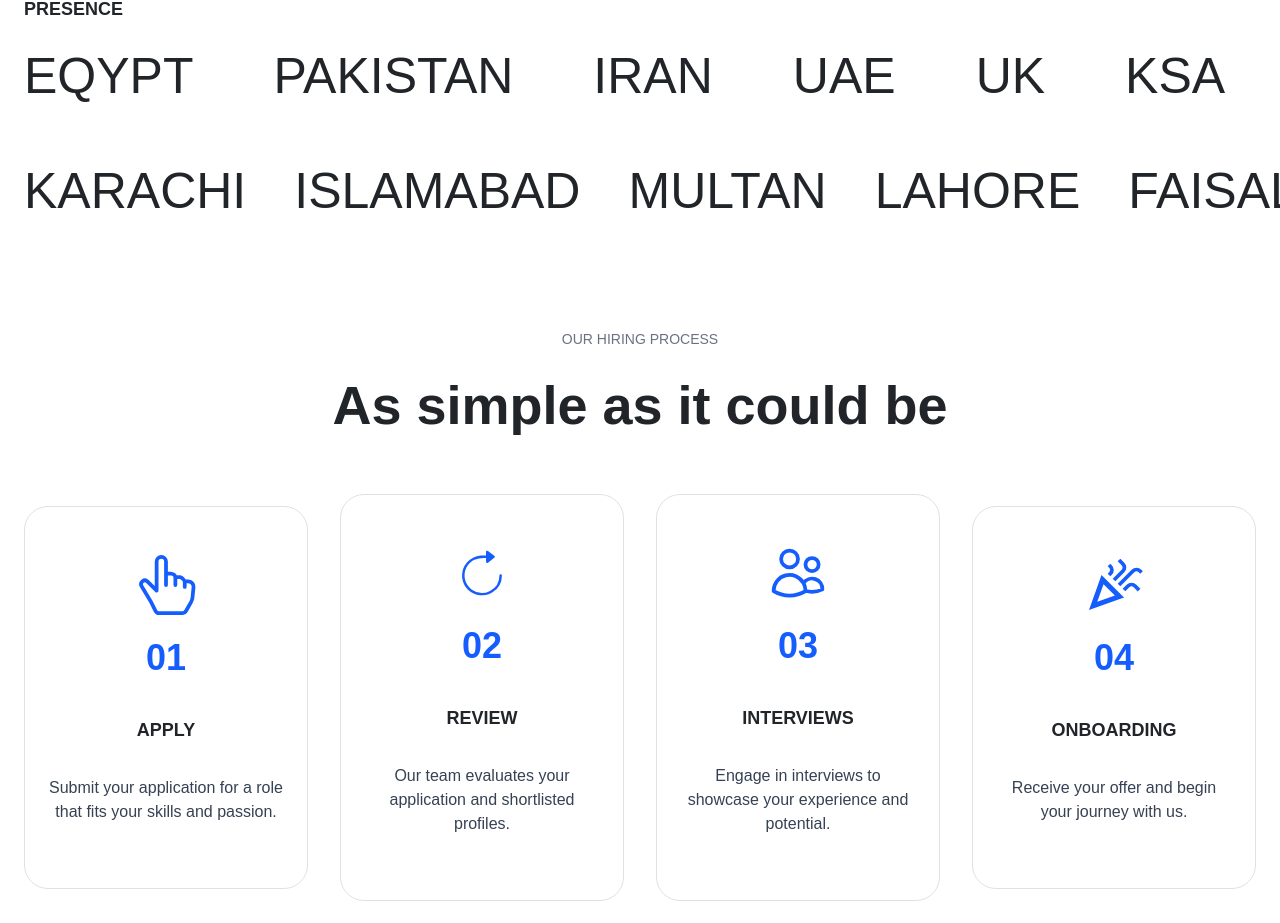
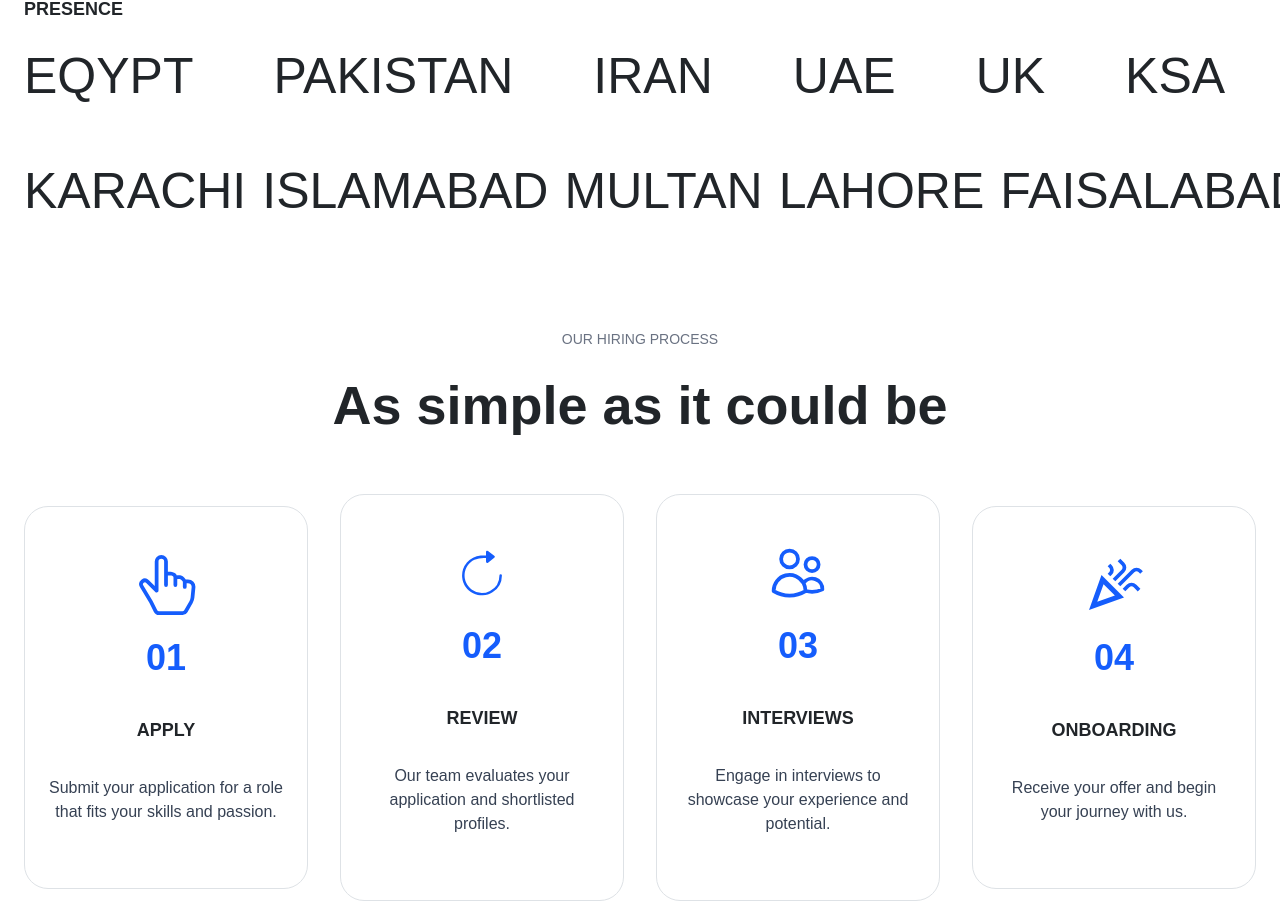
Before and after one commit to trustnexus/webapp, a Next.js app: page /career in a window 1280 px wide. Shown: the part 2676-3599 px from the top of the page. Built offline with nearby package versions, Linux system fonts and the light colour scheme; a web font is replaced by a local one.

Commit message:
career page bug resolved

```diff
--- a/app/career/page.tsx
+++ b/app/career/page.tsx
@@ -304,7 +304,7 @@ const page = () => {
             </p>
           ))}
         </div>
-        <div className="cities flex  w-[max-content]   sm:gap-12">
+        <div className="cities flex  w-[max-content] gap-3  sm:gap-12">
           {cities.map((city, index) => (
             <p className="text-md sm:text-[50px] font-light" key={index}>
               {city.name}
```
